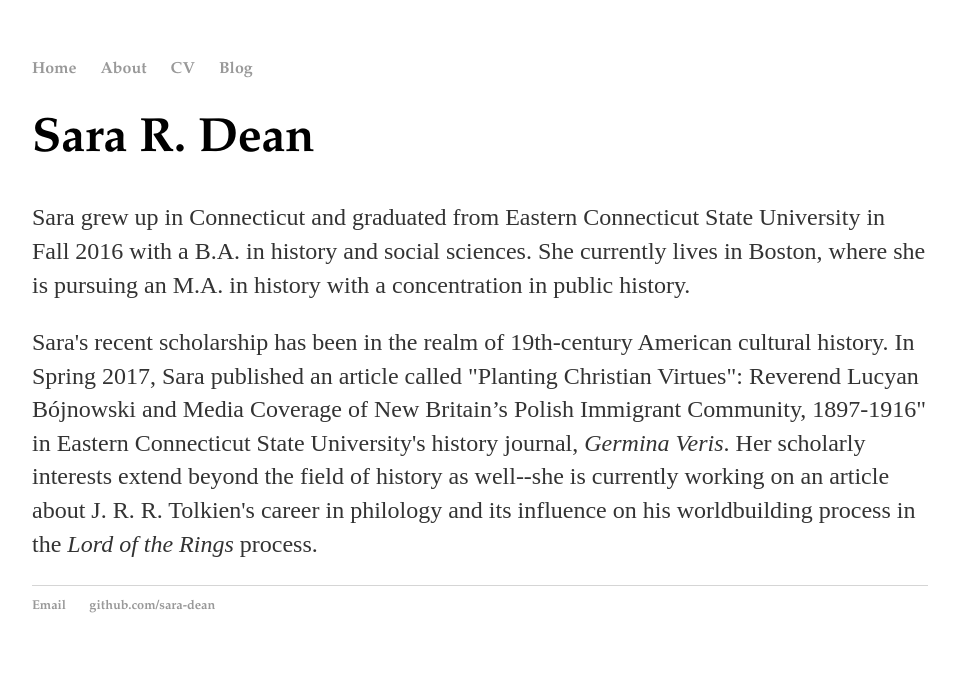
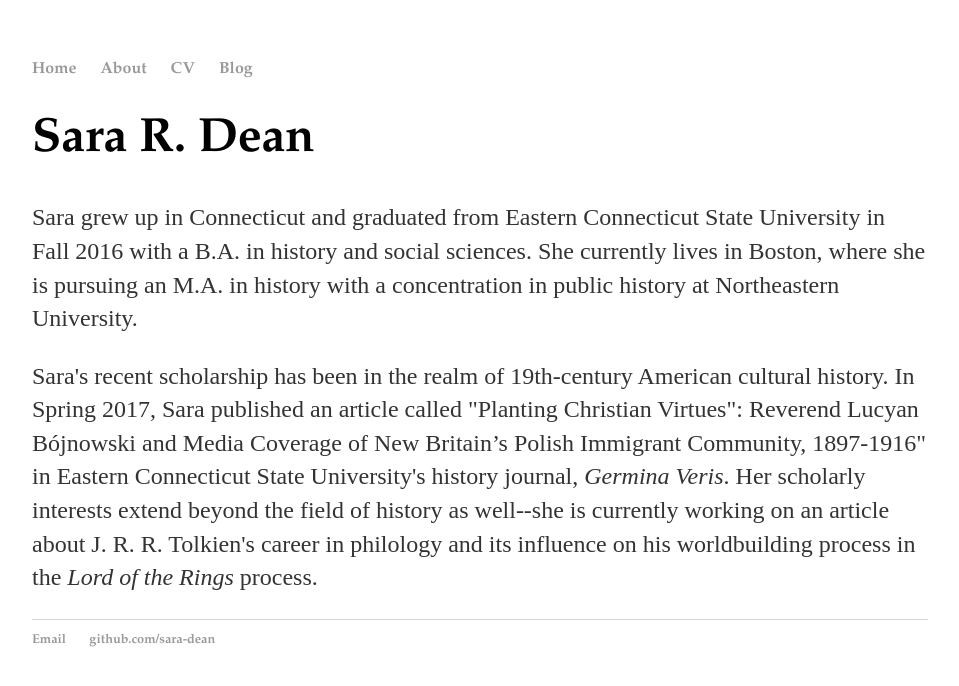
Before and after one commit to sara-dean/sara-dean.github.io, a Jekyll site: the page built from about.html, in a window 1280 px wide. Shown: the top 686 px of the page, without its empty margins (160-1119 px from the left). Built offline with Jekyll 4.4.1, drawn with Linux system fonts in a browser that asks for light colours.

Commit message:
Update about.html

```diff
--- a/about.html
+++ b/about.html
@@ -4,7 +4,7 @@
 ---
 <div class="blurb">
 	<h1>Sara R. Dean</h1>
-	<p>Sara grew up in Connecticut and graduated from Eastern Connecticut State University in Fall 2016 with a B.A. in history and social sciences. She currently lives in Boston, where she is pursuing an M.A. in history with a concentration in public history.
+	<p>Sara grew up in Connecticut and graduated from Eastern Connecticut State University in Fall 2016 with a B.A. in history and social sciences. She currently lives in Boston, where she is pursuing an M.A. in history with a concentration in public history at Northeastern University.
 	<p>
 	Sara's recent scholarship has been in the realm of 19th-century American cultural history. In Spring 2017, Sara published an article called "Planting Christian Virtues": Reverend Lucyan Bójnowski and Media Coverage of New Britain’s Polish Immigrant Community, 1897-1916" in Eastern Connecticut State University's history journal, <i>Germina Veris</i>. Her scholarly interests extend beyond the field of history as well--she is currently working on an article about J. R. R. Tolkien's career in philology and its influence on his worldbuilding process in the <i>Lord of the Rings</i> process.</p>
 </div><!-- /.blurb -->
```
